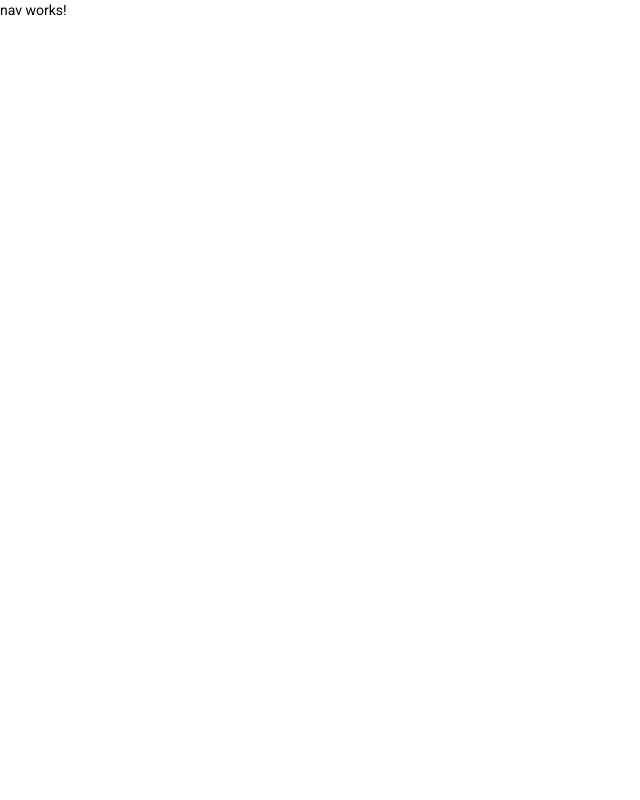
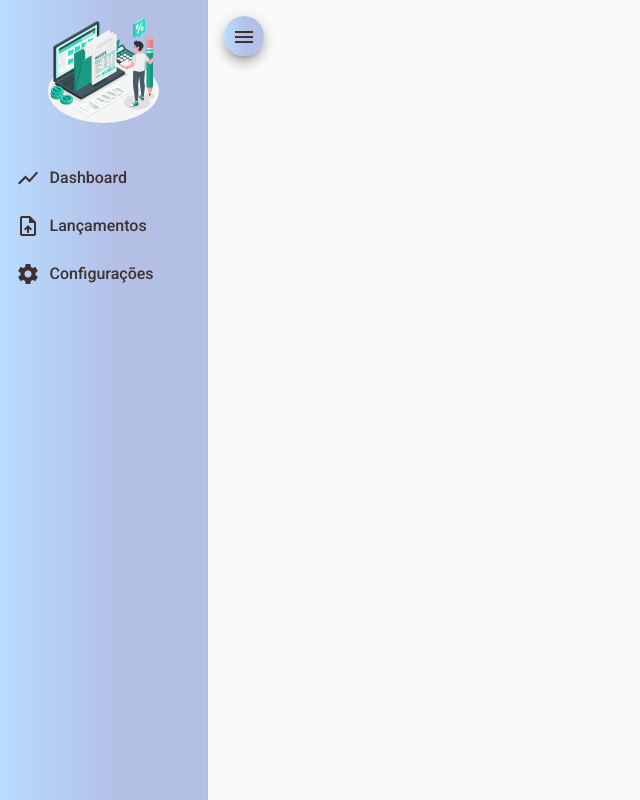
Before and after one commit to xflprflx/paycheck-frontend, an Angular app: page / in a window 1280 px wide. Shown: the whole page, without its empty margins (0-640 px from the left). Built offline with nearby package versions, Linux system fonts and the light colour scheme.

Commit message:
html and css sidenav

```diff
--- a/src/app/components/nav/nav.component.css
+++ b/src/app/components/nav/nav.component.css
@@ -0,0 +1,30 @@
+.container {
+    height: 100%;
+}
+
+.sidenav {
+    width: 13rem;
+    color: white;
+    background: linear-gradient(90deg, rgba(184,220,255,1) 0%, rgba(180,191,230,1) 58%);
+}
+
+img {
+    width: 100%;
+    height: 7rem;
+    margin: .8rem auto 1rem auto;
+}
+
+.sidenav a {
+    color: rgb(63, 49, 49);
+    font-weight: 500;
+}
+
+.sidenav i {
+    margin-right: .6rem;
+}
+
+.menu {
+    margin: 1rem 0 0 1rem;
+    color: rgb(63, 49, 49);
+    background: linear-gradient(90deg, rgba(184,220,255,1) 0%, rgba(180,191,230,1) 58%);
+}
--- a/src/app/components/nav/nav.component.html
+++ b/src/app/components/nav/nav.component.html
@@ -1 +1,29 @@
-<p>nav works!</p>
+<mat-drawer-container class="container" autosize>
+  <mat-drawer #drawer class="sidenav" mode="side" opened>
+    <img src="assets/img/logo.svg" alt="Logo">
+    <mat-nav-list class="nav-list">
+      <a mat-list-item routerLink="/">
+        <i class="material-icons">show_chart</i>
+        Dashboard
+      </a>
+      <a mat-list-item routerLink="/">
+        <i class="material-icons">upload_file</i>
+        Lançamentos
+      </a>
+      <a mat-list-item routerLink="/">
+        <i class="material-icons">settings</i>
+        Configurações
+      </a>
+    </mat-nav-list>
+  </mat-drawer>
+
+  <div class="sidenav-content">
+    <button
+      class="menu mat-elevation-z8"
+      (click)="drawer.toggle()"
+      mat-icon-button
+    >
+      <mat-icon>menu</mat-icon>
+    </button>
+  </div>
+</mat-drawer-container>
```
Also changed, not shown: src/assets/img/logo.svg (added).
